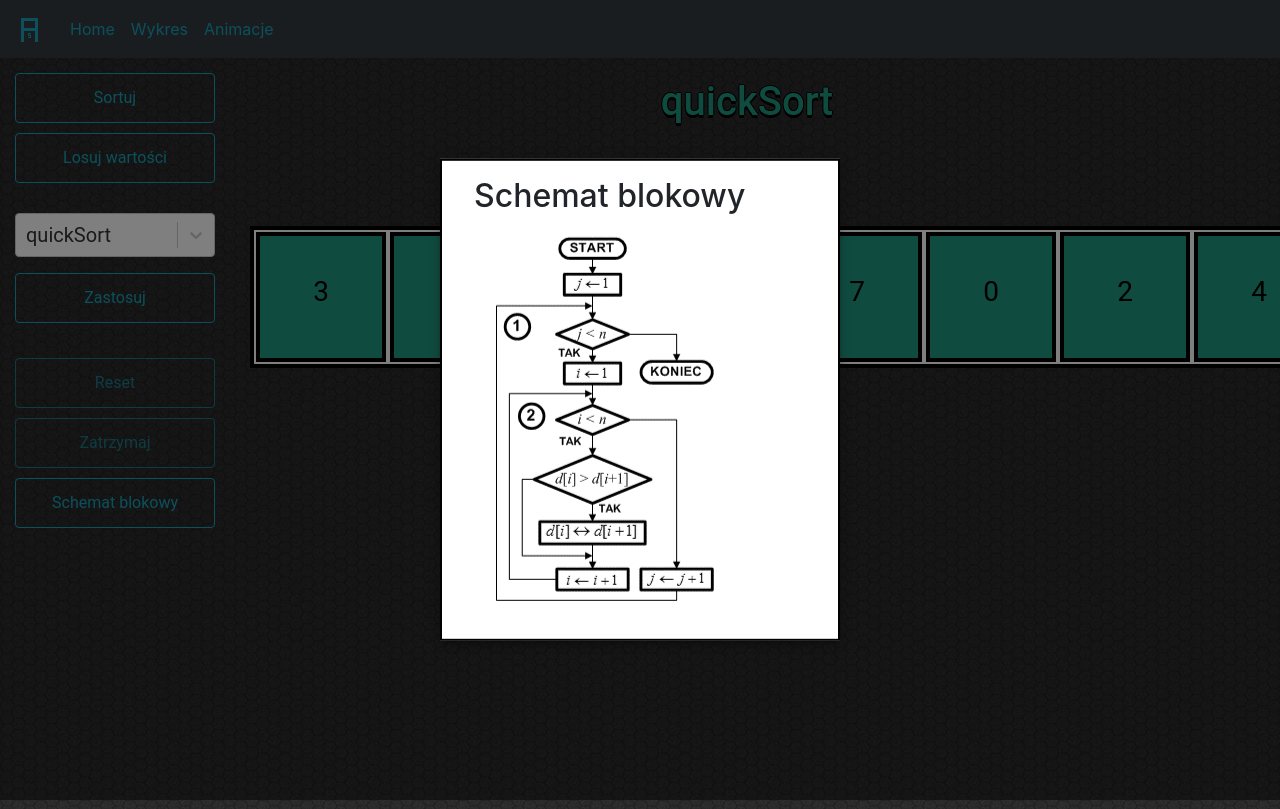
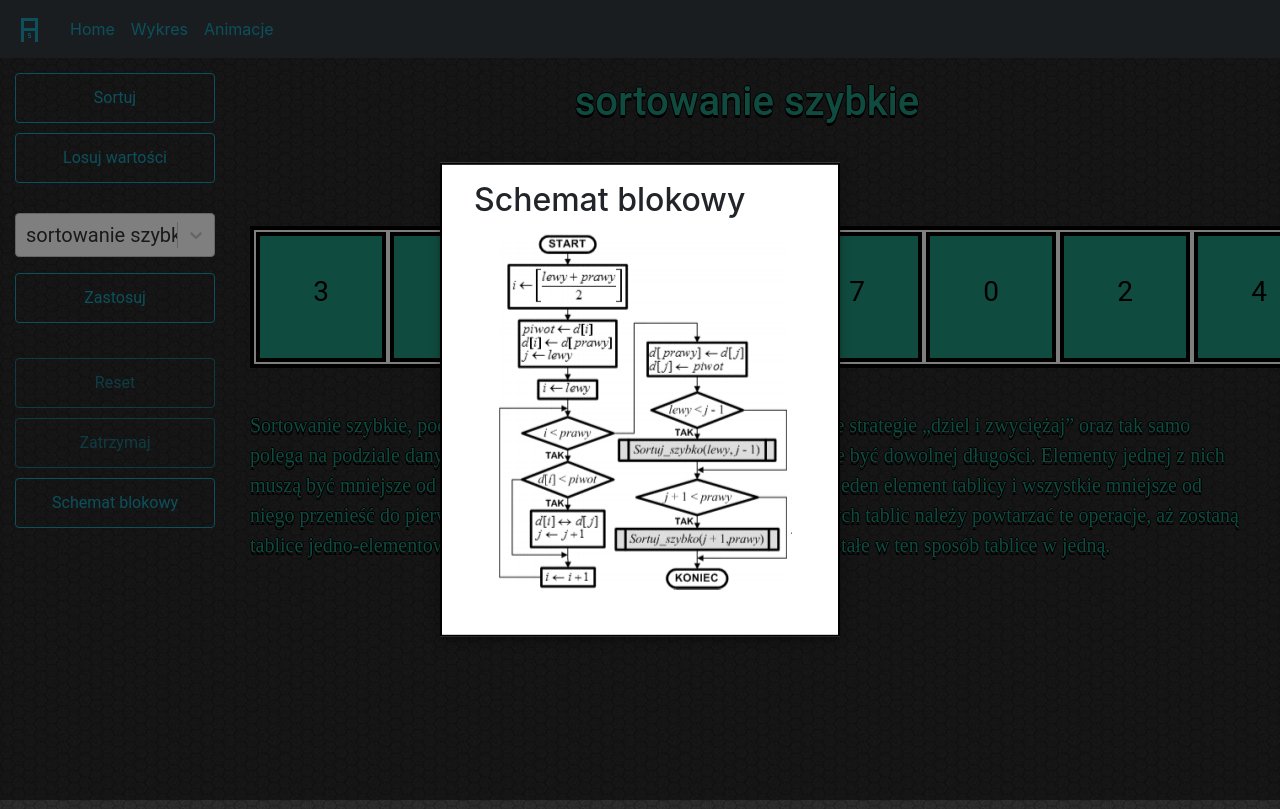
Before and after one commit to Leherguargin/algSort, a React (Create React App) app: page /animacje in a window 1280 px wide. Both pictures are taken after a click on the button "Schemat blokowy". Shown: the top 809 px of the page. Built offline with nearby package versions, Linux system fonts and the light colour scheme.

Commit message:
dobrze dziaajce okienko z plikiem png zawierajcym schemat blokowy

```diff
--- a/src/component/animacje/Animacje.js
+++ b/src/component/animacje/Animacje.js
@@ -42,11 +42,11 @@ export default class Animacje extends React.Component {
         { value: "heapSort", label: "sortowanie przez kopcowanie" },
         { value: "countingSort", label: "sortowanie przez zliczanie" },
       ],
-      wybranyAlgorytm: "quickSort",
-      opisDzialaniaAlgorytmu: opisyAlgorytmow["quickSort"],
+      wybranyAlgorytm: "sortowanie szybkie",
+      opisDzialaniaAlgorytmu: opisyAlgorytmow["sortowanie szybkie"],
     };
-    this.wybranyAlgorytm = "quickSort";
-    this.opisDzialaniaAlgorytmu = opisyAlgorytmow["quickSort"];
+    this.wybranyAlgorytm = "sortowanie szybkie";
+    this.opisDzialaniaAlgorytmu = opisyAlgorytmow["sortowanie szybkie"];
     this.quickSortNowa = 0;
     this.color = ["yellow", "pink", "purple", "gray", "orange", "cyan"];
 
@@ -201,7 +201,7 @@ export default class Animacje extends React.Component {
                 Zatrzymaj
               </Button>
             </div>
-            <SimpleModal />
+            <SimpleModal alg={this.state.wybranyAlgorytm} />
           </div>
         </nav>
 
--- a/src/component/animacje/schematyBlokowe.js
+++ b/src/component/animacje/schematyBlokowe.js
@@ -2,7 +2,6 @@ import React from "react";
 import { makeStyles } from "@material-ui/core/styles";
 import Modal from "@material-ui/core/Modal";
 import { Button } from "react-bootstrap";
-// import bubbleSort from "";
 
 function getModalStyle() {
   const top = 50;
@@ -26,7 +25,7 @@ const useStyles = makeStyles((theme) => ({
   },
 }));
 
-export default function SimpleModal() {
+export default function SimpleModal(alg) {
   const classes = useStyles();
   // getModalStyle is not a pure function, we roll the style only on the first render
   const [modalStyle] = React.useState(getModalStyle);
@@ -40,11 +39,23 @@ export default function SimpleModal() {
     setOpen(false);
   };
 
+  const algs = [
+    { value: "quickSort", label: "sortowanie szybkie" },
+    { value: "selectionSort", label: "sortowanie przez wybór" },
+    { value: "bubbleSort", label: "sortowanie bąbelkowe" },
+    { value: "insertionSort", label: "sortowanie przez wstawianie" },
+    { value: "mergeSort", label: "sortowanie przez scalanie" },
+    { value: "heapSort", label: "sortowanie przez kopcowanie" },
+    { value: "countingSort", label: "sortowanie przez zliczanie" },
+  ];
+
+  const algoritm = algs.find((e) => e.label === alg.alg).value;
+
   const body = (
     <div style={modalStyle} className={classes.paper}>
       <h2 id="simple-modal-title">Schemat blokowy</h2>
       <img
-        src={require("../../resources/diagrams/bubbleSort.png")}
+        src={require("../../resources/diagrams/" + algoritm + ".png")}
         alt="obraz przedstawiający schemat blokowy algorytmu"
       />
     </div>
```
